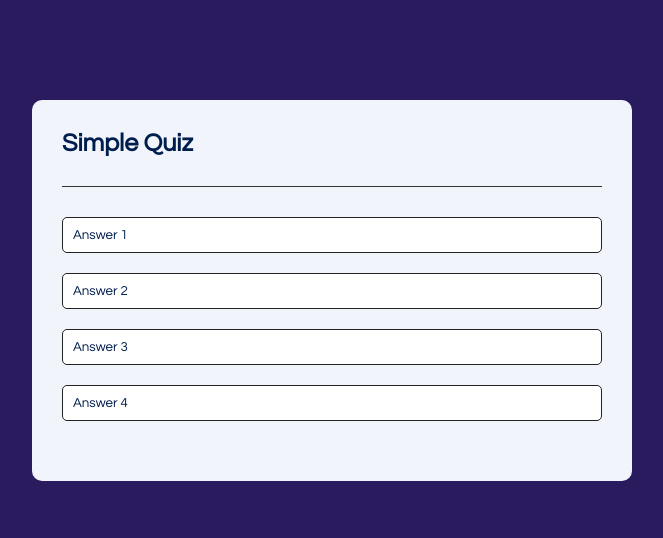
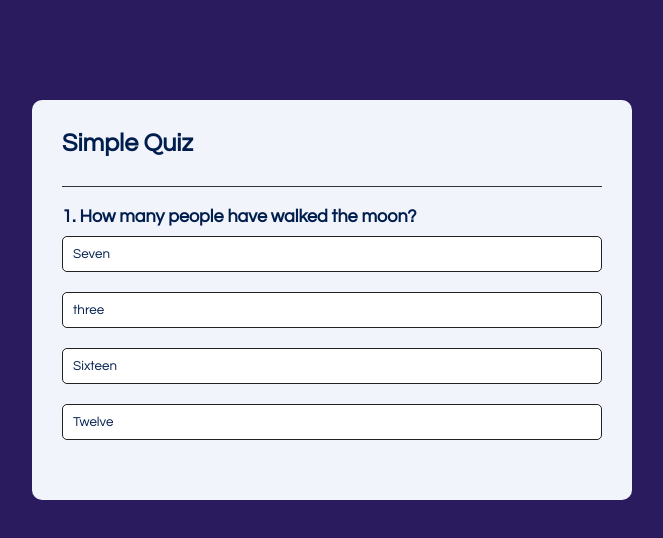
Before and after one commit to gianninalev/quiz-app, a plain HTML site: page index.html in a window 1280 px wide. Shown: the whole page, without its empty margins (308-971 px from the left). Drawn offline with Linux system fonts and the light colour scheme.

Commit message:
Created the JavaScript file and added functionality to the app

```diff
--- a/index.html
+++ b/index.html
@@ -15,7 +15,7 @@
     <div class="app">
         <h1>Simple Quiz</h1>
         <div class="quiz">
-            <h2 id="quiestion"></h2>
+            <h2 id="question"></h2>
             <div id="answer-buttons">
                 <button class="btn">Answer 1</button>
                 <button class="btn">Answer 2</button>
@@ -25,6 +25,7 @@
             <button id="next-btn">Next</button>
         </div>
     </div>
+    <script src="script.js"></script>
 </body>
 
 </html>
--- /dev/null
+++ b/script.js
@@ -0,0 +1,151 @@
+const questions = [
+  {
+    question: "How many people have walked the moon?",
+    answers: [
+      { text: "Seven", correct: false },
+      { text: "three", correct: false },
+      { text: "Sixteen", correct: false },
+      { text: "Twelve", correct: true },
+    ],
+  },
+  {
+    question: "In which language does <em>konnichiwa</em> mean <em>hello</em>?",
+    answers: [
+      { text: "Korean", correct: false },
+      { text: "Japanese", correct: true },
+      { text: "Chinese", correct: false },
+      { text: "Vietnamese", correct: false },
+    ],
+  },
+
+  {
+    question: "How many timezones are there in Russia?",
+    answers: [
+      { text: "11", correct: true },
+      { text: "10", correct: false },
+      { text: "9", correct: false },
+      { text: "16", correct: false },
+    ],
+  },
+
+  {
+    question: "Which country is Tasmania a part of?",
+    answers: [
+      { text: "Malaysia", correct: false },
+      { text: "New Zealand", correct: false },
+      { text: "Mozambique", correct: false },
+      { text: "Australia", correct: true },
+    ],
+  },
+
+  {
+    question: "What is the perfect score in bowling?",
+    answers: [
+      { text: "200", correct: false },
+      { text: "300", correct: true },
+      { text: "400", correct: false },
+      { text: "350", correct: false },
+    ],
+  },
+
+  {
+    question: "What year was Shrek 1 released?",
+    answers: [
+      { text: "2000", correct: false },
+      { text: "2003", correct: false },
+      { text: "2001", correct: true },
+      { text: "2002", correct: false },
+    ],
+  },
+
+  {
+    question: "What is the world's best-selling stout beer?",
+    answers: [
+      { text: "Murphy's", correct: false },
+      { text: "New Holland Dragon's", correct: false },
+      { text: "Left Hand", correct: false },
+      { text: "Guinness", correct: true },
+    ],
+  },
+
+  {
+    question: "What year was Cinderella Disney movie released?",
+    answers: [
+      { text: "1960", correct: false },
+      { text: "1950", correct: true },
+      { text: "1965", correct: false },
+      { text: "1972", correct: false },
+    ],
+  },
+
+  {
+    question: "Which fruit has the richest source of antioxidants?",
+    answers: [
+      { text: "Strawberry", correct: false },
+      { text: "Mango", correct: true },
+      { text: "Blueberry", correct: true },
+      { text: "Grapes", correct: false },
+    ],
+  },
+
+  {
+    question: "In which country of South America is Yauyos province located?",
+    answers: [
+      { text: "Peru", correct: true },
+      { text: "Ecuador", correct: false },
+      { text: "Bolivia", correct: false },
+      { text: "Brazil", correct: false },
+    ],
+  },
+];
+
+const questionElement = document.getElementById("question");
+const answerButtons = document.getElementById("answer-buttons");
+const nextButton = document.getElementById("next-btn");
+
+let currentQuestionIndex = 0;
+let score = 0;
+
+function startQuiz() {
+  currentQuestionIndex = 0;
+  score = 0;
+  nextButton.innerHTML = "Next";
+  showQuestion();
+}
+
+function showQuestion() {
+  resetState();
+  let currentQuestion = questions[currentQuestionIndex];
+  let questionNo = currentQuestionIndex + 1;
+  questionElement.innerHTML = questionNo + ". " + currentQuestion.question;
+
+  currentQuestion.answers.forEach((answer) => {
+    const button = document.createElement("button");
+    button.innerHTML = answer.text;
+    button.classList.add("btn");
+    answerButtons.appendChild(button);
+    if (answer.correct) {
+      button.dataset.correct = answer.correct;
+    }
+    button.addEventListener("click", selectAnswer);
+  });
+}
+
+function resetState() {
+  nextButton.style.display = "none";
+  while (answerButtons.firstChild) {
+    answerButtons.removeChild(answerButtons.firstChild);
+  }
+}
+
+function selectAnswer(e) {
+  const selectedBtn = e.target;
+  const isCorrect = selectedBtn.dataset.correct === "true";
+  if (isCorrect) {
+    selectedBtn.classList.add("correct");
+  } else {
+    selectedBtn.classList.add("incorrect");
+  }
+}
+
+startQuiz();
--- a/style.css
+++ b/style.css
@@ -67,3 +67,11 @@ body {
   cursor: pointer;
   display: none;
 }
+
+.correct {
+  background: #9aeabc;
+}
+
+.incorrect {
+  background: #ff9393;
+}
```
